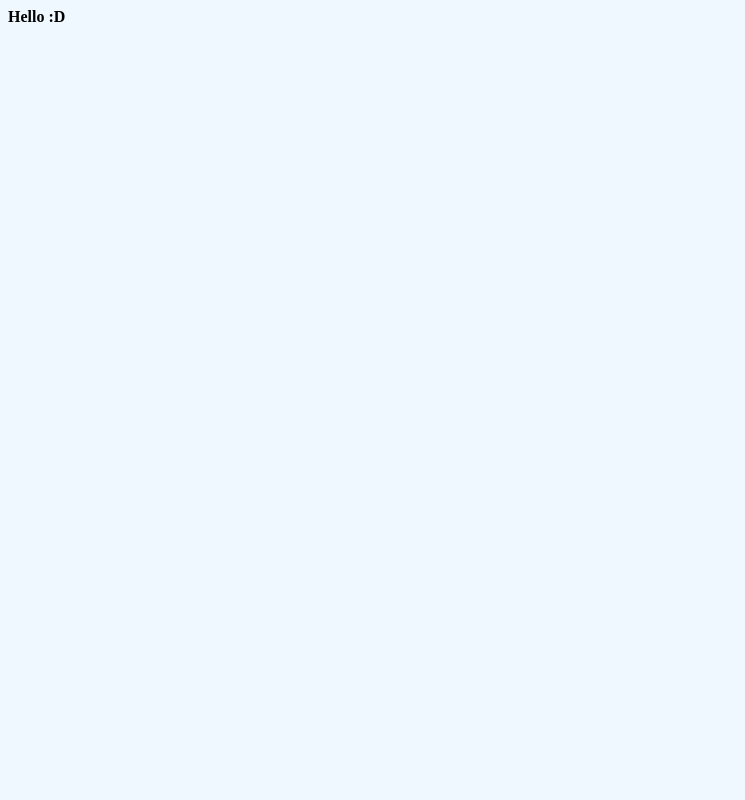
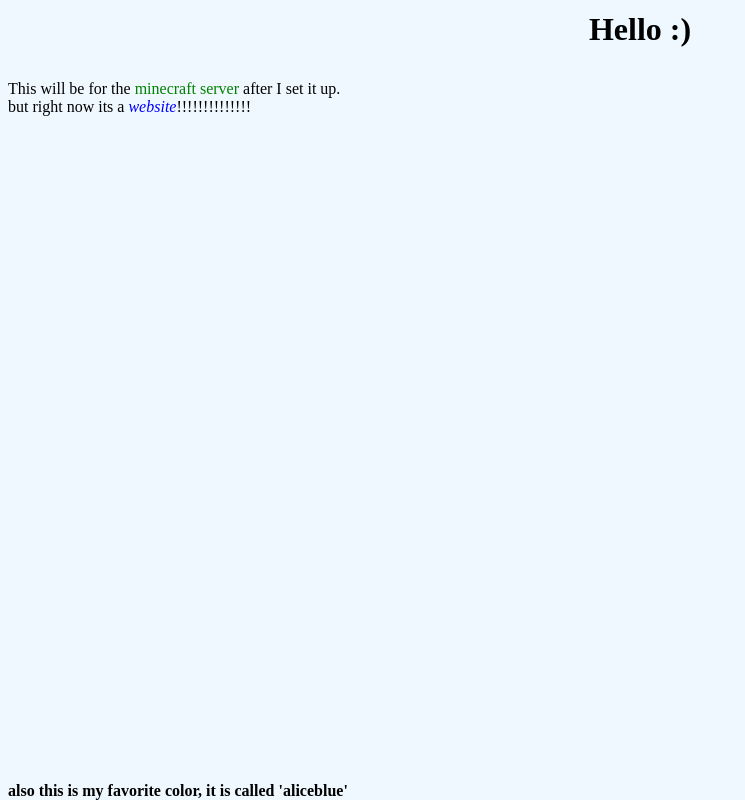
Before and after one commit to itIsBrando/Test-DNS, a plain HTML site: page index.html in a window 1280 px wide. Shown: the whole page, without its empty margins (0-745 px from the left). Drawn offline with Linux system fonts and the light colour scheme.

Commit message:
Update index.html

```diff
--- a/index.html
+++ b/index.html
@@ -2,9 +2,16 @@
 	<style>
 		body {
 			background-color: aliceblue;
+			height: 90%;
+			width: 100%;
 		}
 	</style>
 	<body>
-	<b>Hello :D</b>
+		<h1 style="left: 50%; position:absolute; transform: translate(-50%,-50%);">Hello :)</h1>
+		<br><br><br><br>
+		<a>This will be for the <a style="color: green;">minecraft server</a> after I set it up.<br>but right now its a <i style="color:blue;">website</i>!!!!!!!!!!!!!!</a>
+		<div style="bottom: 0; position: absolute;">
+			<b>also this is my favorite color, it is called 'aliceblue'</b>
+		</div>
 	</body>
 </html>
```
